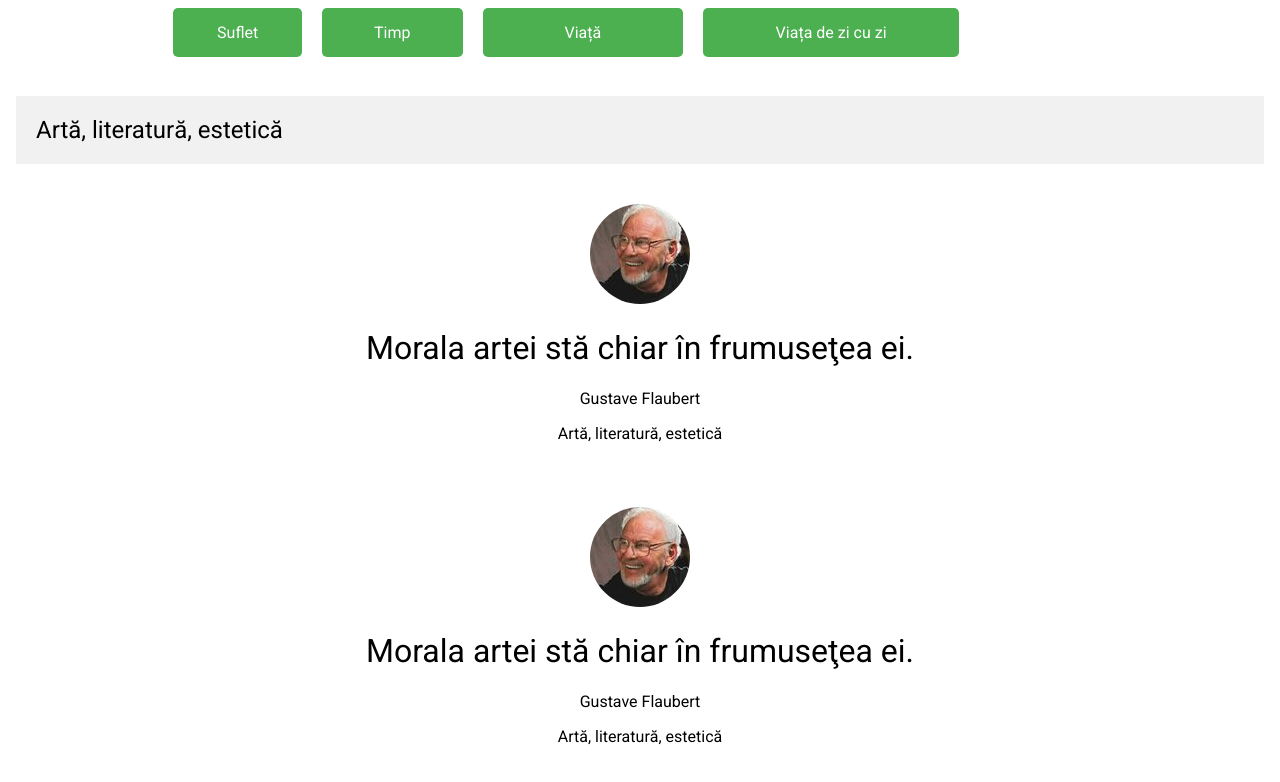
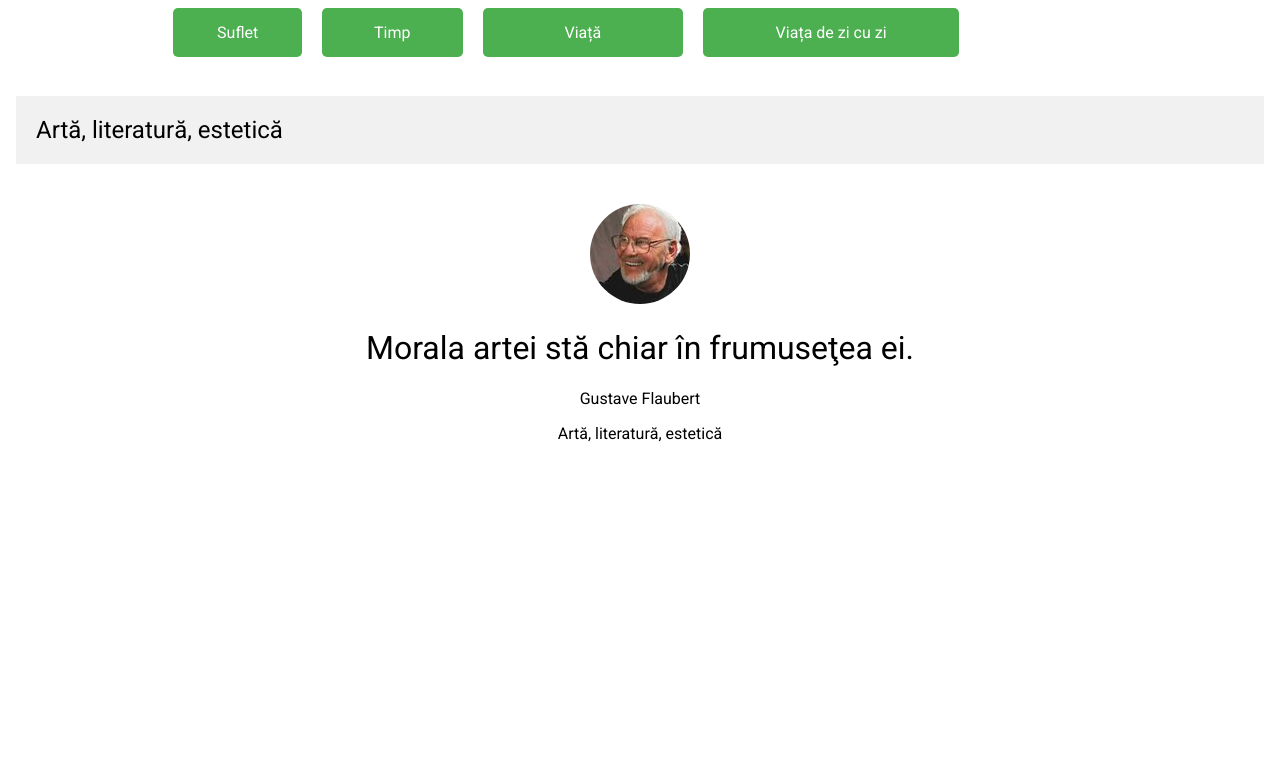
Before and after one commit to CatalinIonescu0922/banaterra, an Angular app: page / in a window 1280 px wide. Shown: the part 244-1026 px from the top of the page. After the commit the page ends 800 px from the top, so only its background shows below. Built offline with nearby package versions, Linux system fonts and the light colour scheme.

Commit message:
Am rezolvat randarea dubla

```diff
--- a/src/app/app.component.html
+++ b/src/app/app.component.html
@@ -1,3 +1,2 @@
 <app-nav-bar></app-nav-bar>
 <app-topics></app-topics>
-<app-quote></app-quote>
```
